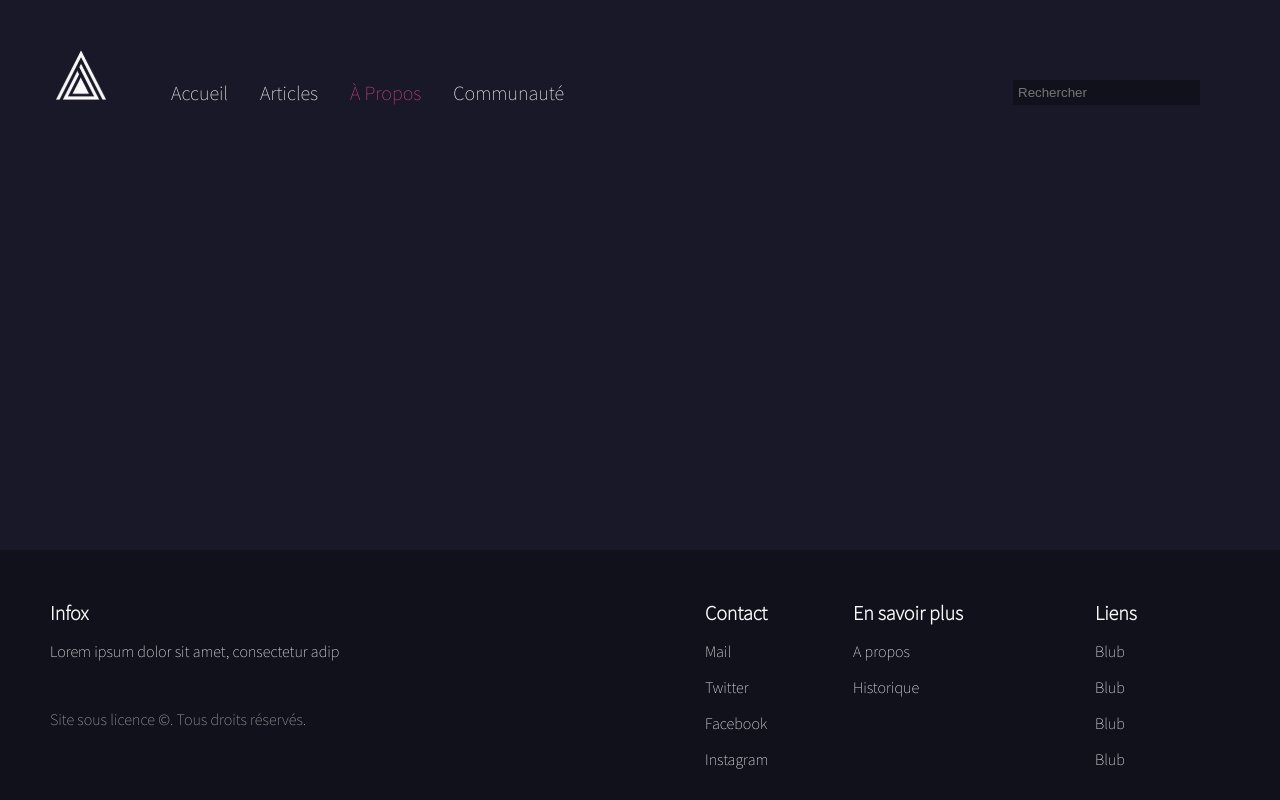
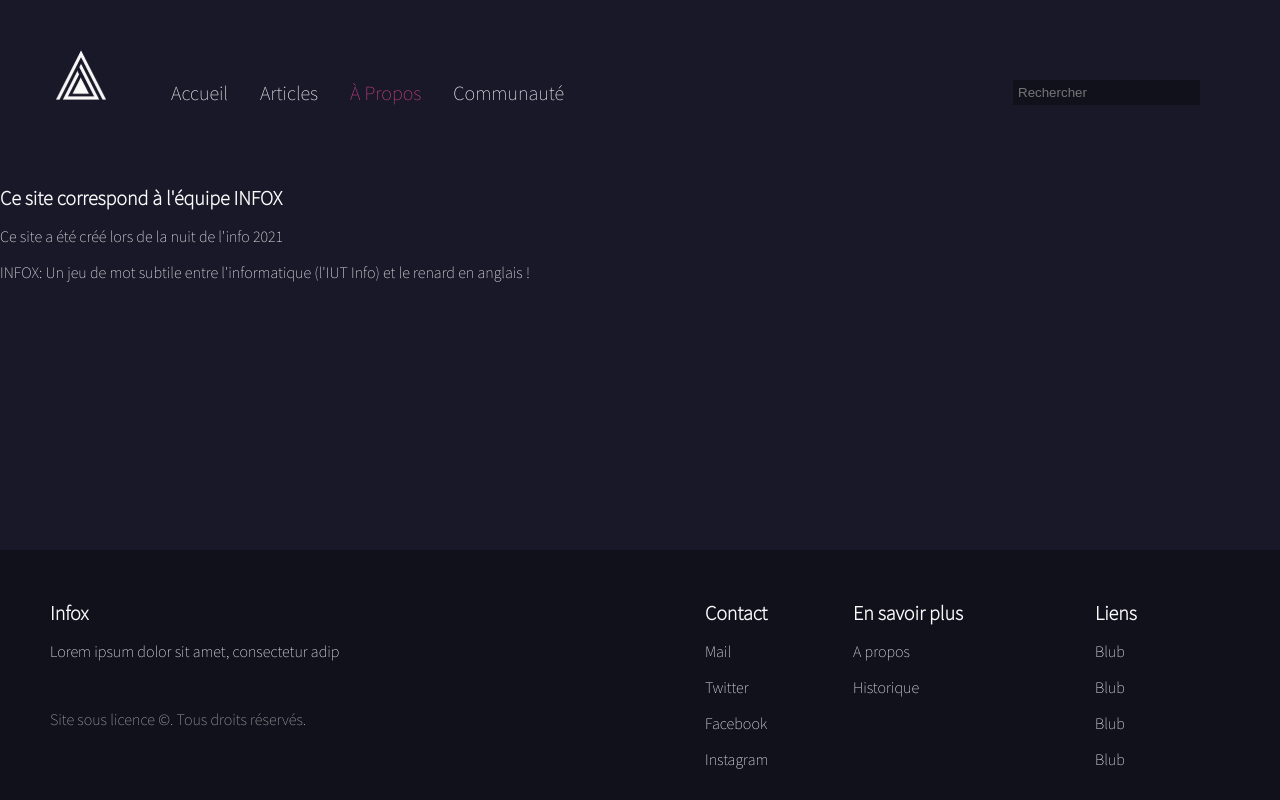
Before and after one commit to Vincent-vst/Sauvetage, a React (Create React App) app in the folder sauvetage-app/: page /apropos in a window 1280 px wide. Built offline with nearby package versions, Linux system fonts and the light colour scheme.

Commit message:
à propos

```diff
--- a/sauvetage-app/src/App.js
+++ b/sauvetage-app/src/App.js
@@ -18,6 +18,7 @@ const App = () => {
             <Route path="/" element={<Accueil />} />
             <Route path="/articles" element={<Articles />} />
             <Route path="/historique" element={<Historique />} />
+            <Route path="/apropos" element={<APropos />} />
         </Routes>
         <Footer />
       </BrowserRouter>
--- a/sauvetage-app/src/pages/APropos.js
+++ b/sauvetage-app/src/pages/APropos.js
@@ -0,0 +1,13 @@
+import React from 'react';
+
+const APropos = () => {
+    return (
+        <div>
+            <h1> Ce site correspond à l'équipe INFOX </h1>
+            <p> Ce site a été créé lors de la nuit de l'info 2021 </p>
+            <p>  INFOX: Un jeu de mot subtile entre l'informatique (l'IUT Info) et le renard en anglais ! </p>
+        </div>
+    );
+};
+
+export default APropos;
```
